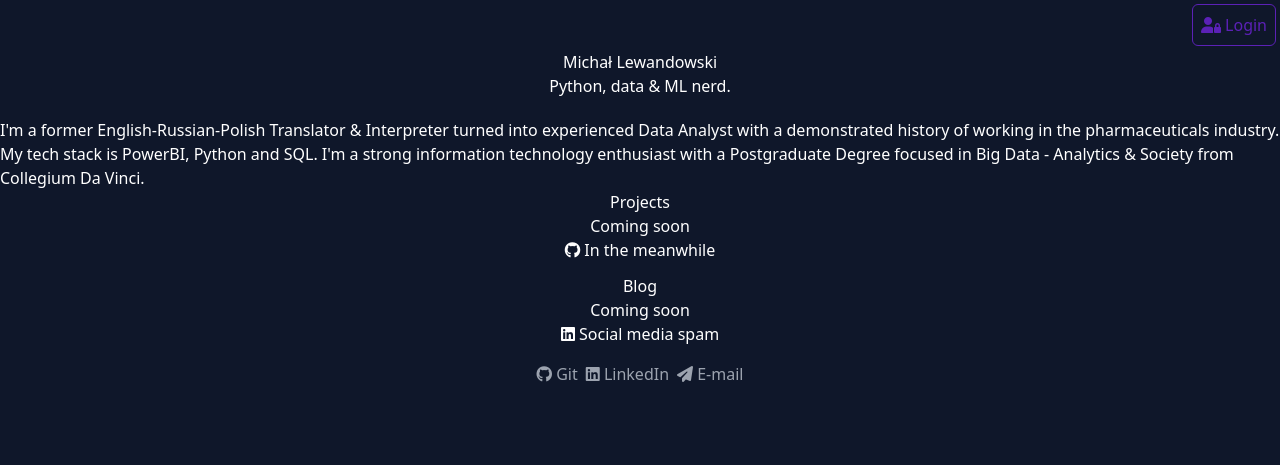
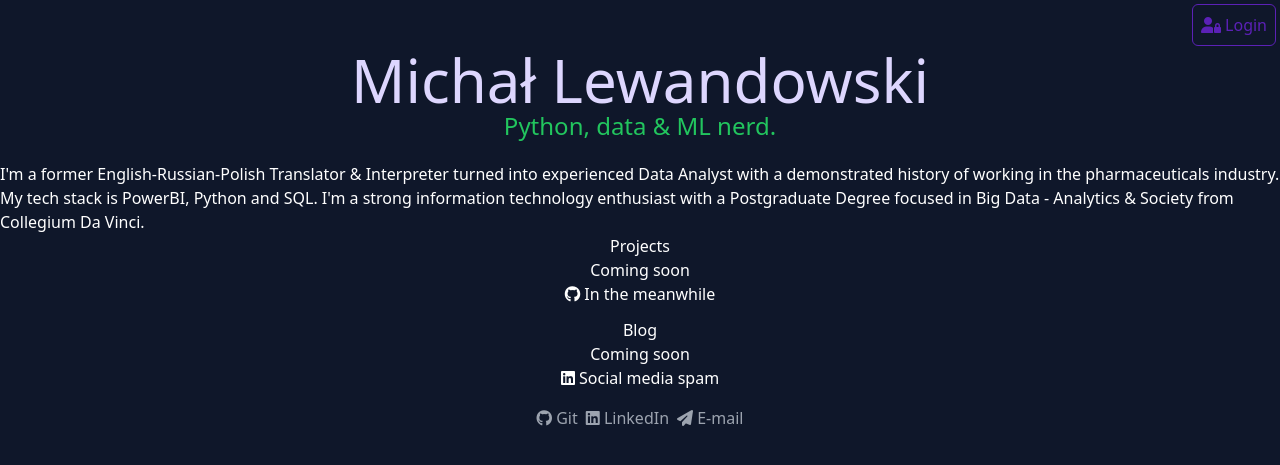
Before and after one commit to Lewandowski-commits/helloworld, a Flask app: page / in a window 1280 px wide. Shown: the top 465 px of the page. Run offline with Flask 2, Linux system fonts and the light colour scheme; parts of the project's set-up code (start-up, migrations or seed data) failed here and were passed over; some libraries are stand-ins or nearby versions.

Commit message:
style header

```diff
--- a/templates/index.html
+++ b/templates/index.html
@@ -6,10 +6,10 @@
 
 {# name and bio #}
 
-<div class="jumbotron bg-transparent mb-0 radius-0">
-    <header class="masthead text-center">
-        <h1 class="display-2 mb-0">Michał Lewandowsk<span class="vim-caret">i</span></h1>
-        <h2 class="display-4 text-success">Python, data & ML nerd.</h2>
+<div class="row">
+    <header class="text-center">
+        <h1 class="text-violet-200 text-6xl">Michał Lewandowski</h1>
+        <h2 class="text-green-500 text-2xl">Python, data & ML nerd.</h2>
     </header>
     <p class="mt-5 text-grey text-spacey">I'm a former English-Russian-Polish Translator & Interpreter turned into experienced Data Analyst with a demonstrated history of working in the pharmaceuticals industry. My tech stack is PowerBI, Python and SQL. I'm a strong information technology enthusiast with a Postgraduate Degree focused in Big Data - Analytics & Society from Collegium Da Vinci.</p>
 </div>
```
